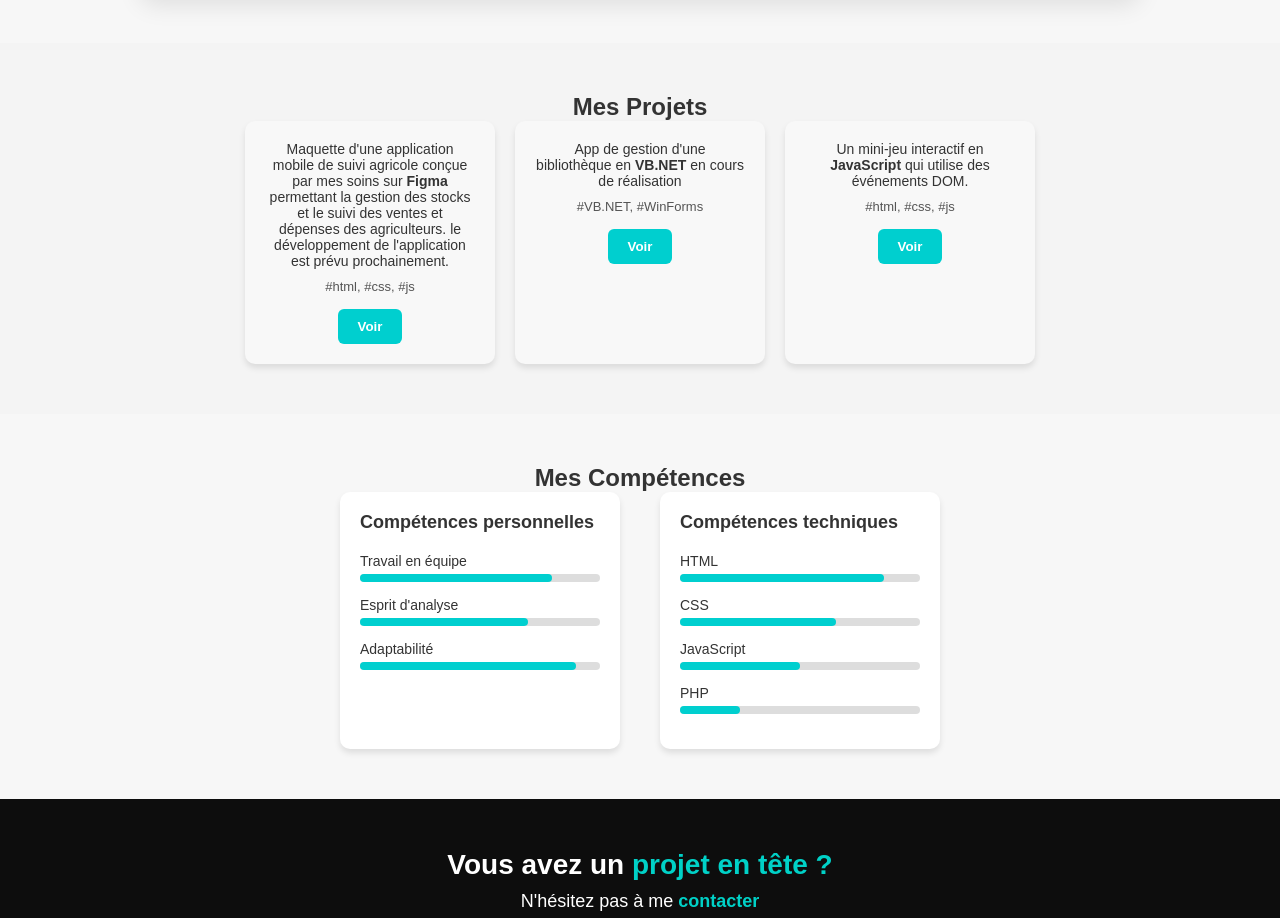
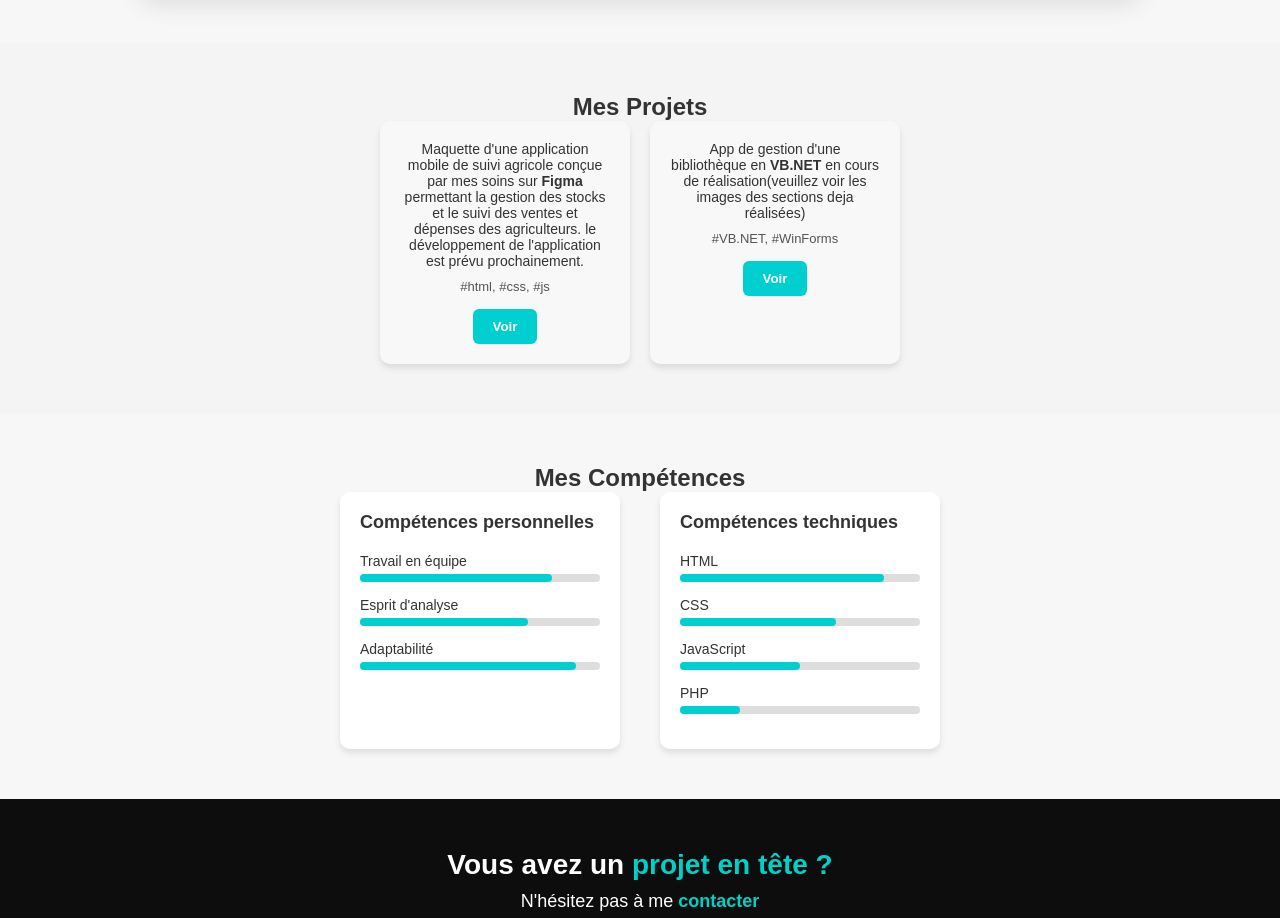
Before and after one commit to Murielng/Murielng.github.io, a plain HTML site: page index.html in a window 1280 px wide. Shown: the part 900-1818 px from the top of the page. Drawn offline with Linux system fonts and the light colour scheme.

Commit message:
Mise à jour de index.html

```diff
--- a/index.html
+++ b/index.html
@@ -85,7 +85,7 @@
         <a href="https://www.figma.com/design/sYOHhqIPmU2iTz2BhcA1eA/Untitled?node-id=158-57&p=f&t=A09V781xXhjOtiol-0" target="_blank"></a><button>Voir</button>
       </div>
   <div class="card">
-  <p>App de gestion d'une bibliothèque en <strong>VB.NET</strong> en cours de réalisation</p>
+  <p>App de gestion d'une bibliothèque en <strong>VB.NET</strong> en cours de réalisation(veuillez voir les images des sections deja réalisées)</p>
   <span>#VB.NET, #WinForms</span>
   <button id="voirBtn">Voir</button>
 </div>
@@ -103,11 +103,11 @@
 
       <!-- Fenêtre lightbox / carrousel -->
 
-      <div class="card">
+      <!-- <div class="card">
         <p>Un mini-jeu interactif en <strong>JavaScript</strong> qui utilise des événements DOM.</p>
         <span>#html, #css, #js</span>
         <a href=""><button>Voir</button></a>
-      </div>
+      </div> -->
     </div>
   </section>
 
```
